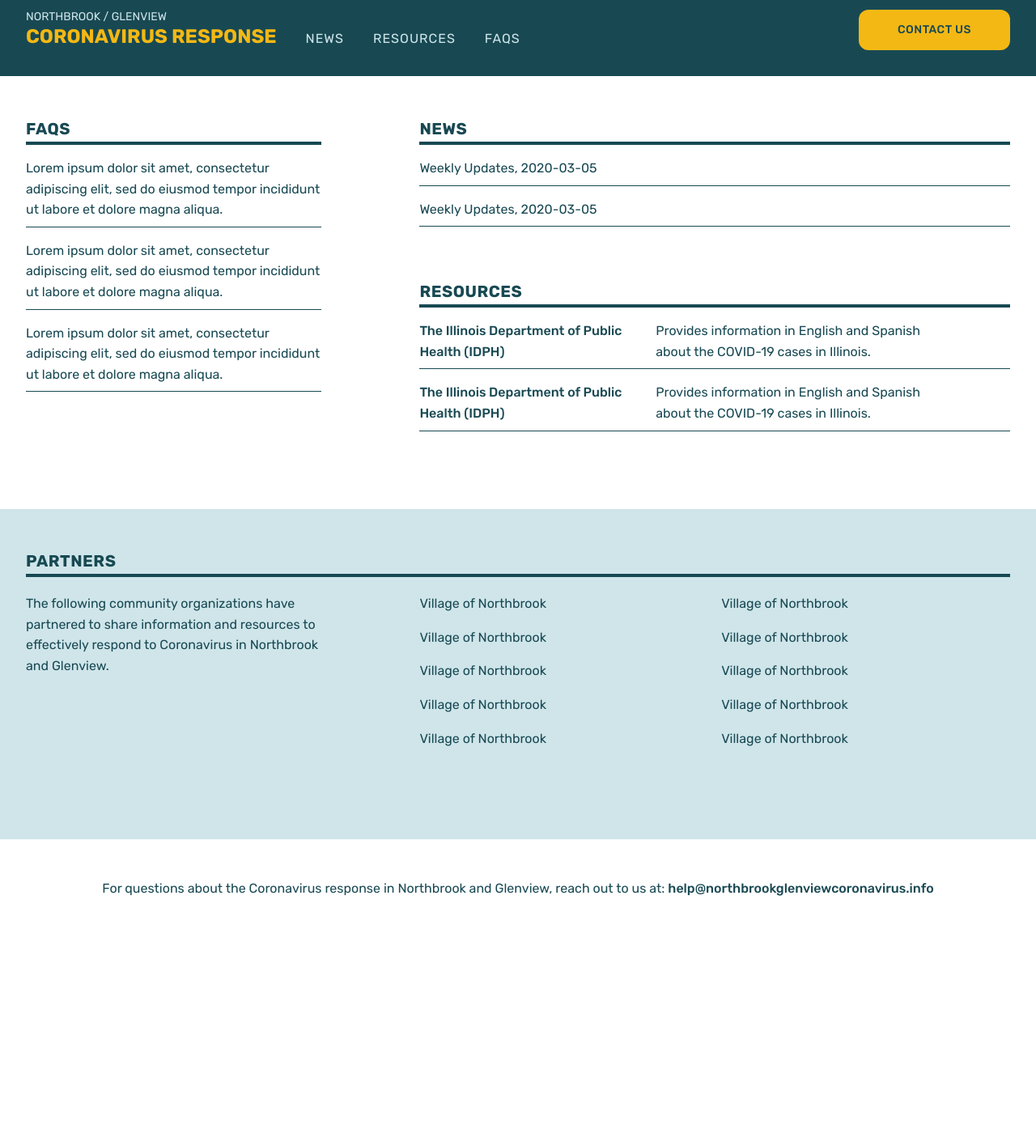
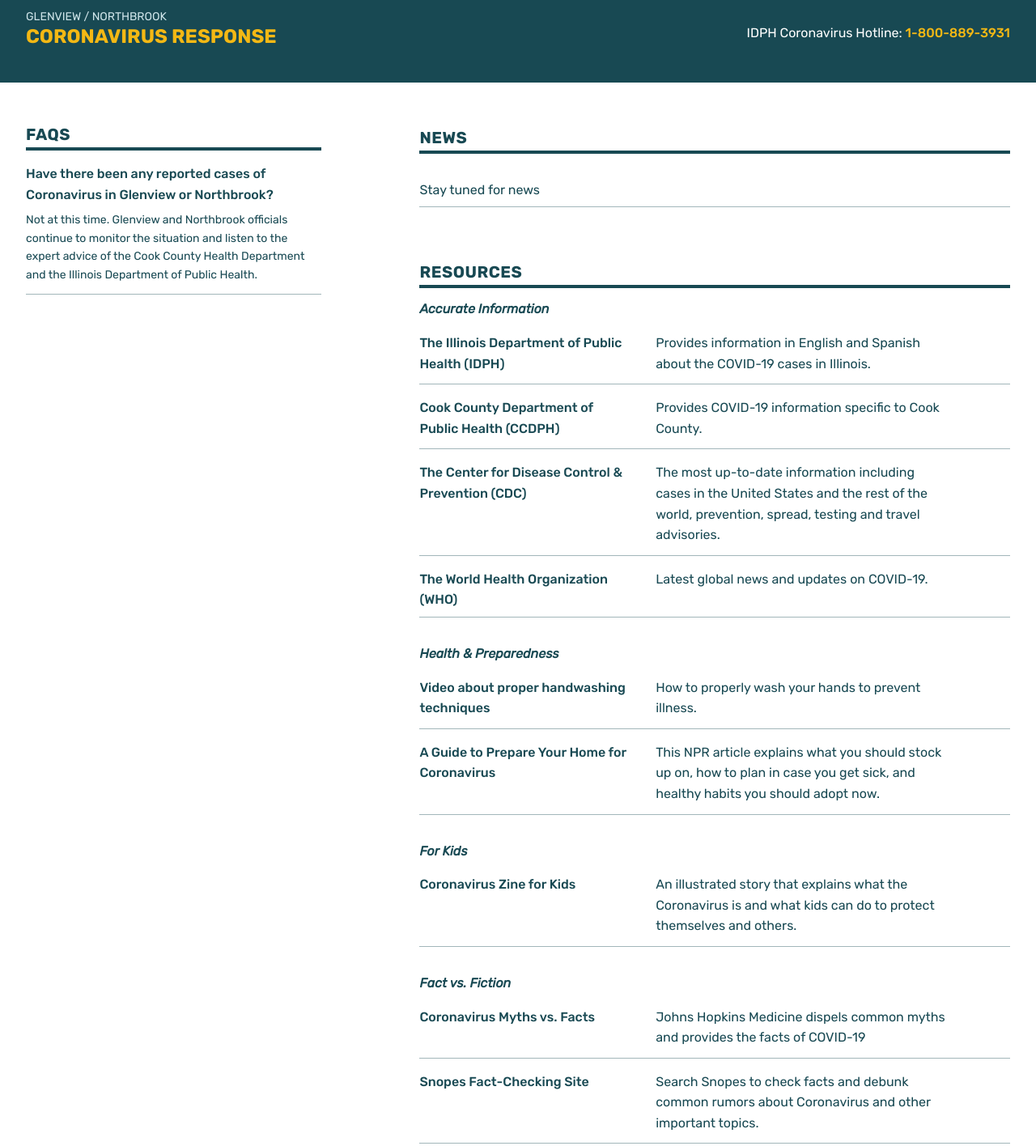
Before and after one commit to northbrooklibrary/coronavirus, a plain HTML site: page index.html in a window 1280 px wide. Shown: the part 20-1436 px from the top of the page at 81% size. Before the commit the page ends 1179 px from the top, so only its background shows below. Drawn offline with Linux system fonts and the light colour scheme.

Commit message:
added resources and other updates

```diff
--- a/assets/css/styles.css
+++ b/assets/css/styles.css
@@ -22,6 +22,10 @@ a{
 
 a:hover{
   opacity: .7;
+}
+
+strong{
+  font-weight: 500;
 }
 
 .button{
@@ -119,6 +123,27 @@ a:hover{
   letter-spacing: 1px;
 }
 
+.get-help{
+  color: #fff;
+}
+
+@media screen and (min-width: 912px){
+  .get-help{
+    float: right;
+  }
+}
+
+.get-help strong{
+  display: block;
+  color: #F4B814;
+}
+
+@media screen and (min-width: 912px){
+  .get-help strong{
+    display: inline;
+  }
+}
+
 @media screen and (min-width: 912px){
   .homepage .container{
     display: flex;
@@ -149,20 +174,46 @@ a:hover{
   letter-spacing: .5px;
 }
 
+.homepage-section h2{
+  margin-bottom: 0;
+  font-size: 1rem;
+  font-style: italic;
+}
+
+.news-section, .resources-section, .faqs-section{
+  margin-bottom: 4rem;
+}
+
 .previews{
   list-style: none;
-  margin: 0 0 4rem;
+  margin: 0 0 2rem;
   padding: 0;
+}
+
+.previews:last-child{
+  margin-bottom: 0;
 }
 
 .previews li{
   margin-bottom: 0;
   padding: 1rem 0 .5rem;
-  border-bottom: 1px solid #184953;
+  border-bottom: 1px solid #A2B6BA;
 }
 
 .previews li a{
   display: block;
+}
+
+.previews h3{
+  margin-top: 0;
+  margin-bottom: 0;
+  font-size: 1rem;
+  font-weight: 500;
+}
+
+.previews p{
+  margin-top: 0;
+  margin-bottom: .25rem;
 }
 
 .resources-previews li a{
@@ -170,19 +221,22 @@ a:hover{
   flex-wrap: wrap;
 }
 
-.resources-previews h2{
+.resources-previews h3{
   width: calc(40% - 2rem);
-  margin-top: 0;
-  margin-bottom: 0;
   margin-right: 2rem;
-  font-size: 1rem;
-  font-weight: 500;
 }
 
 .resources-previews p{
   width: 50%;
-  margin: 0;
+  margin-top: 0;
 }
+
+.faqs-previews p{
+  margin-top: .5rem;
+  font-size: .875rem;
+}
+
+
 
 .partners-section{
   background-color: #CFE5EA;
@@ -231,6 +285,15 @@ a:hover{
   text-align: center;
 }
 
+.contact-section h3{
+  margin-bottom: .25rem;
+}
+
 .contact-section a{
   font-weight: 500;
 }
+
+.contact-section p{
+  max-width: 70%;
+  margin: 0 auto;d
+}
--- a/index.html
+++ b/index.html
@@ -2,7 +2,7 @@
 <html lang="en">
 <head>
   <meta charset="utf-8">
-  <title>Northbrook / Glenview Coronavirus Response</title>
+  <title>Glenview / Northbrook Coronavirus Response</title>
   <meta name="description" content="Community partners in Northbrook and Glenview have come together to share information and resources to ensure the public has the information it needs about Coronavirus in these two communities.">
   <meta name="viewport" content="width=device-width, initial-scale=1">
   <link href="https://fonts.googleapis.com/css2?family=Rubik:ital,wght@0,400;0,500;0,700;1,400&display=swap" rel="stylesheet">
@@ -11,49 +11,105 @@
 <body>
   <header class="site-header" role="banner">
     <div class="container">
-      <a href="#" class="brand"><small>Northbrook / Glenview</small> Coronavirus Response</a>
-      <nav class="site-nav" role="navigation">
+      <a href="#" class="brand"><small>Glenview / Northbrook </small> Coronavirus Response</a>
+      <!--<nav class="site-nav" role="navigation">
         <ul class="nav">
           <li><a href="/news/">News</a></li>
           <li><a href="/resources/">Resources</a></li>
           <li><a href="/faqs/">FAQs</a></li>
         </ul>
-      </nav>
-      <a href="/contact/" class="button alert-button">Contact Us</a>
+      </nav>-->
+      <p class="get-help">IDPH Coronavirus Hotline: <strong>1-800-889-3931</strong></p>
     </div>
   </header>
   <main class="site-content homepage" role="main">
     <div class="container">
       <section class="homepage-section main-section">
+        <section class="news-section">
           <h1>News</h1>
+          <p></p>
           <ul class="previews news-previews">
-          <li><a href="#">Weekly Updates, 2020-03-05</a></li>
-          <li><a href="#">Weekly Updates, 2020-03-05</a></li>
+            <li>Stay tuned for news</li>
           </ul>
-
+        </section>
+        <section class="resources-section">
           <h1>Resources</h1>
+          <h2>Accurate Information</h2>
           <ul class="previews resources-previews">
           	<li>
-            <a href="#">
-              <h2>The Illinois Department of Public Health (IDPH)</h2>
+          		<a href="http://dph.illinois.gov/topics-services/diseases-and-conditions/diseases-a-z-list/coronavirus">
+          			<h3>The Illinois Department of Public Health (IDPH)</h3>
           			<p>Provides information in English and Spanish about the COVID-19 cases in Illinois.</p>
               </a>
           	</li>
           	<li>
-            <a href="#">
-              <h2>The Illinois Department of Public Health (IDPH)</h2>
-              <p>Provides information in English and Spanish about the COVID-19 cases in Illinois.</p>
+          		<a href="https://www.cookcountypublichealth.org/communicable-diseases/novel-coronavirus/">
+          			<h3>Cook County Department of Public Health (CCDPH)</h3>
+          			<p>Provides COVID-19 information specific to Cook County.</p>
+              </a>
+          	</li>
+          	<li>
+          		<a href="https://www.cdc.gov/coronavirus/2019-ncov/index.html">
+          			<h3>The Center for Disease Control &amp; Prevention (CDC)</h3>
+          			<p>The most up-to-date information including cases in the United States and the rest of the world, prevention, spread, testing and travel advisories.</p>
+              </a>
+          	</li>
+          	<li>
+          		<a href="https://www.who.int/emergencies/diseases/novel-coronavirus-2019/events-as-they-happen">
+          			<h3>The World Health Organization (WHO)</h3>
+          			<p>Latest global news and updates on COVID-19.</p>
+              </a>
+          	</li>
+          </ul>
+          <h2>Health & Preparedness</h2>
+          <ul class="previews resources-previews">
+          	<li>
+          		<a href="https://www.youtube.com/watch?v=3PmVJQUCm4E">
+          			<h3>Video about proper handwashing techniques</h3>
+          			<p>How to properly wash your hands to prevent illness.</p>
+              </a>
+          	</li>
+          	<li>
+          		<a href="https://www.npr.org/sections/goatsandsoda/2020/02/26/809650625/a-guide-how-to-prepare-your-home-for-coronavirus">
+          			<h3>A Guide to Prepare Your Home for Coronavirus</h3>
+          			<p>This NPR article explains what you should stock up on, how to plan in case you get sick, and healthy habits you should adopt now.</p>
+              </a>
+          	</li>
+          </ul>
+          <h2>For Kids</h2>
+          <ul class="previews resources-previews">
+          	<li>
+          		<a href="https://www.npr.org/sections/goatsandsoda/2020/02/28/809580453/just-for-kids-a-comic-exploring-the-new-coronavirus">
+          			<h3>Coronavirus Zine for Kids</h3>
+          			<p>An illustrated&nbsp;story that explains what the Coronavirus is and what kids can do to protect themselves and others.</p>
+              </a>
+          	</li>
+          </ul>
+          <h2>Fact vs. Fiction</h2>
+          <ul class="previews resources-previews">
+          	<li>
+          		<a href="https://www.hopkinsmedicine.org/health/conditions-and-diseases/coronavirus/2019-novel-coronavirus-myth-versus-fact">
+          			<h3>Coronavirus Myths vs. Facts</h3>
+          			<p>Johns Hopkins Medicine dispels common myths and provides the facts of COVID-19</p>
+              </a>
+          	</li>
+          	<li>
+          		<a href="https://www.snopes.com/?s=coronavirus">
+          			<h3>Snopes Fact-Checking Site</h3>
+          			<p>Search Snopes to check facts and debunk common rumors about Coronavirus and other important topics.</p>
               </a>
           	</li>
           </ul>
         </section>
+      </section>
 
-      <section class="homepage-section sidebar-section">
+      <section class="homepage-section sidebar-section faqs-section">
         <h1>FAQs</h1>
         <ul class="previews faqs-previews">
-          <li><a href="#">Lorem ipsum dolor sit amet, consectetur adipiscing elit, sed do eiusmod tempor incididunt ut labore et dolore magna aliqua.</a></li>
-          <li><a href="#">Lorem ipsum dolor sit amet, consectetur adipiscing elit, sed do eiusmod tempor incididunt ut labore et dolore magna aliqua.</a></li>
-          <li><a href="#">Lorem ipsum dolor sit amet, consectetur adipiscing elit, sed do eiusmod tempor incididunt ut labore et dolore magna aliqua.</a></li>
+          <li>
+              <h3>Have there been any reported cases of Coronavirus in Glenview or Northbrook?</h3>
+              <p>Not at this time. Glenview and Northbrook officials continue to monitor the situation and listen to the expert advice of the Cook County Health Department and the Illinois Department of Public Health.</p>
+          </li>
         </ul>
       </section>
     </div>
@@ -81,7 +137,8 @@
     </section>
     <section class="contact-section">
       <div class="container">
-        <p>For questions about the Coronavirus response in Northbrook and Glenview, reach out to us at: <a href="#">help@northbrookglenviewcoronavirus.info</a></p>
+        <h3>Questions or concerns?</h3>
+        <p>Call the Illinois Department of Public Health Coronavirus hotline at <strong>1-800-889-3931</strong> or email <a href="mailto:DPH.SICK@ILLINOIS.GOV">DPH.SICK@ILLINOIS.GOV</p>
       </div>
     </section>
   </footer>
```
Lines whose indentation alone changed are shown as unchanged.
